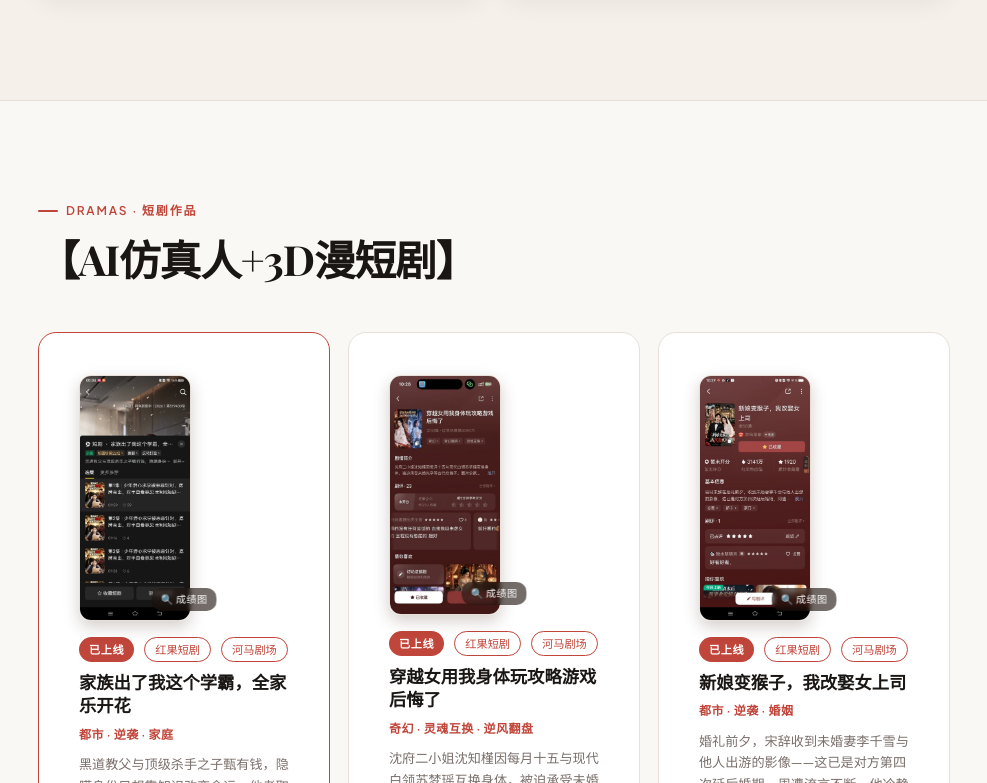
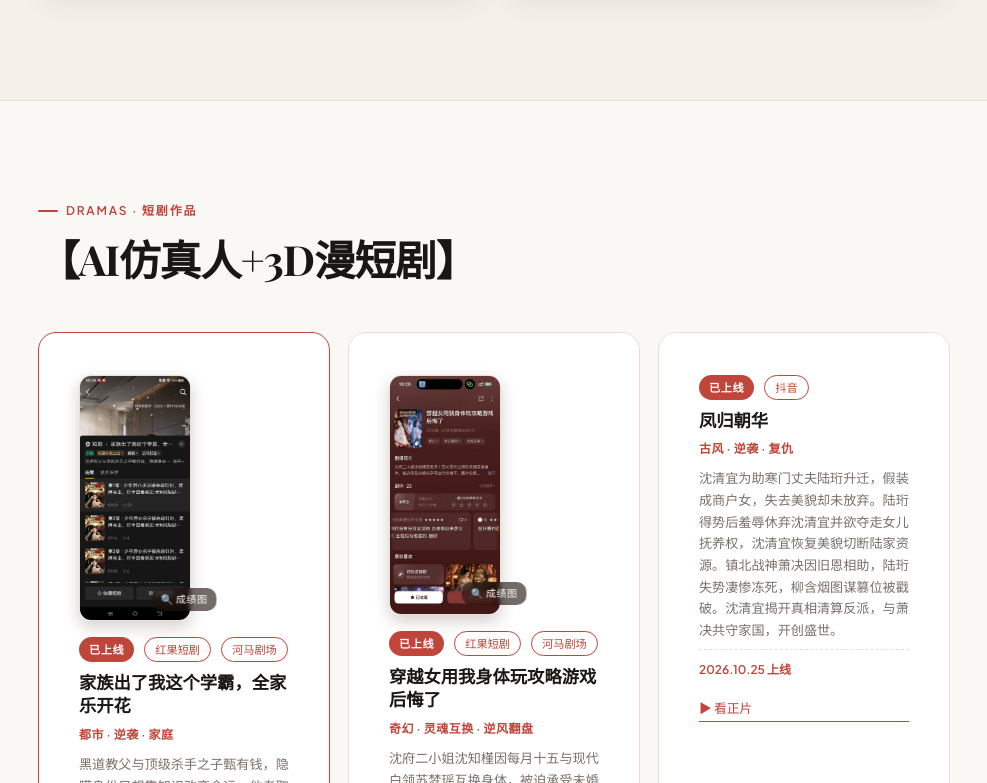
Before and after one commit to DreamHe-ai/hemenghan-portfolio, a React (Vite) app: page / in a window 1280 px wide. Shown: the part 2952-3735 px from the top of the page, without its empty margins (146-1133 px from the left). Built offline with nearby package versions, Linux system fonts and the light colour scheme; a web font is replaced by a local one.

Commit message:
Add new drama: 凤归朝华 (2026.10.25), update about to 12 online

```diff
--- a/src/content.ts
+++ b/src/content.ts
@@ -87,7 +87,7 @@ export const SITE = {
     paras: [
 
       '本科期间积累了互联网大厂、4A 广告公司、央企出版社、AI 大模型独角兽的多元经历，主攻内容营销与数据增长的交叉地带。',
-      '如今在短剧公司做全职编剧，已产出 15 本完整剧本、11 部上线、4 部在制作或排期。同时我把整套创作流程用 AI 自动化——搭了一条「AI 编剧工厂」，两三天出一本剧本。',
+      '如今在短剧公司做全职编剧，已产出 15 本完整剧本、12 部上线、4 部在制作或排期。同时我把整套创作流程用 AI 自动化——搭了一条「AI 编剧工厂」，两三天出一本剧本。',
 
     ],
 
@@ -205,6 +205,17 @@ export const SITE = {
         paywall: '第 6–8 集',
         release: '2026.09.27',
         link: 'https://v.douyin.com/t7rjj_QbU1w/',
+      },
+      {
+        status: '已上线',
+        platform: ['抖音'],
+        title: '凤归朝华',
+        genre: '古风 · 逆袭 · 复仇',
+        logline: '沈清宜为助寒门丈夫陆珩升迁，假装成商户女，失去美貌却未放弃。陆珩得势后羞辱休弃沈清宜并欲夺走女儿抚养权，沈清宜恢复美貌切断陆家资源。镇北战神萧决因旧恩相助，陆珩失势凄惨冻死，柳含烟图谋篡位被戳破。沈清宜揭开真相清算反派，与萧决共守家国，开创盛世。',
+        episodes: '50 集',
+        paywall: '第 6–8 集',
+        release: '2026.10.25',
+        link: 'https://v.douyin.com/va953u6Kjh8/',
       },
       {
         status: '已上线',
```
